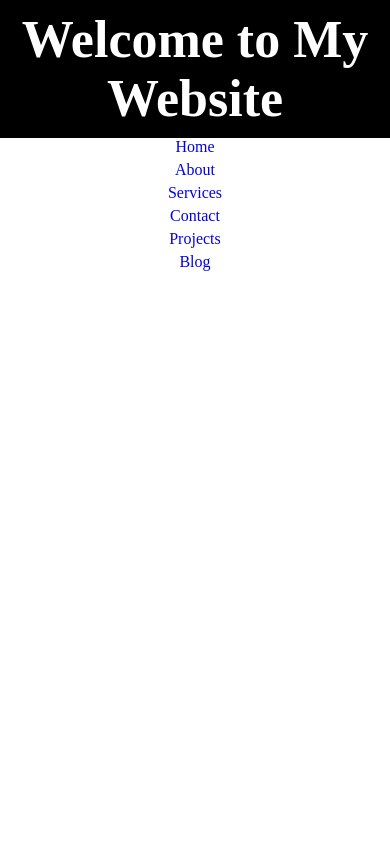
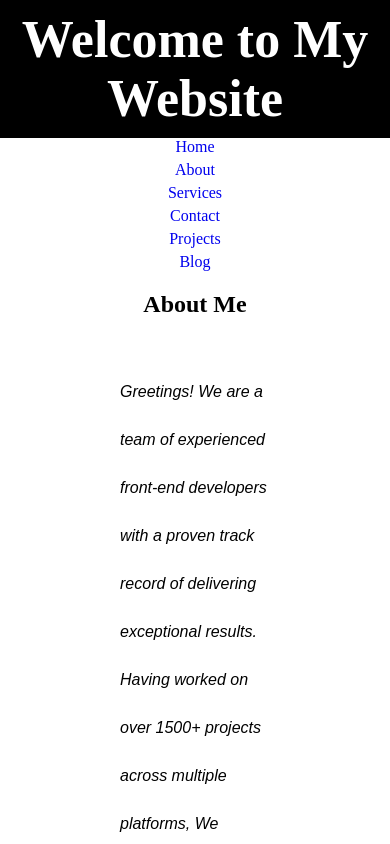
Before and after one commit to mdbulbulhasan/Basic-HTML-Webpage-Structure, a plain HTML site: page index.html in a window 390 px wide. Shown: the top 844 px of the page. Drawn offline with Linux system fonts and the light colour scheme.

Commit message:
22/06/24

```diff
--- a/index.html
+++ b/index.html
@@ -20,12 +20,25 @@
             <li class="blog"><a href="#blog">Blog</a></li>
     </nav>
 
-    <!-- <main>
+<main>
         <section id="about">
-            <h2>About</h2>
-            <p>This is a About section.</p>
+            <div class="right">
+                <h2>About Me</h2>
+            </div>
+            <div class="left">
+                <img class="img" src="/Images/about.jpg" alt="about me" height="600px" width="800px">
+            <p class="p-txt">Greetings! We are a team of experienced front-end developers with a
+                proven track record of delivering exceptional results. Having worked
+                on over 1500+ projects across multiple platforms, We specialize in
+                converting PSD to HTML, XD to HTML, Sketch to HTML, Figma to HTML
+                CSS/SCSS using Bootstrap 5 with responsive design. Our hand-typed
+                codes are SEO-friendly, well-structured and W3C validated. We strive to
+                provide the best possible service and ensure complete client
+                satisfaction. Let's bring your vision to life! Feel free to contact us
+                to discuss your project requirements in detail. Cheers!</p>
+            </div>
         </section>
-        <section id="services">
+        <!-- <section id="services">
             <div class="s-top">
                 <h2>My Services</h2>
             </div>
@@ -68,8 +81,8 @@
                 </div>
             </div>
 
-        </section>
-        <section id="contact">
+        </section> -->
+        <!-- <section id="contact">
             <div class="c-top">
                 <h2>Contact Me</h2>
             <p>I Will Be Glad To Answer Your Question</p>
@@ -82,8 +95,8 @@
                     <input type="button" value="Send Message" id="button">
             </div>
 
-        </section>
-        <section id="projects">
+        </section> -->
+        <!-- <section id="projects">
             <div class="p-top">
                 <h2>Projects</h2>
             <p>This is a project section.</p>
@@ -97,15 +110,15 @@
                 <img src="/Images/6.jpg" alt="" height="200px" width="293px">
             </div>
 
-        </section>
-        <section id="blog">
+        </section> -->
+        <!-- <section id="blog">
             <h2>Blog</h2>
             <p>This is a blog section.</p>
-        </section>
+        </section> -->
 
     </main>
 
-    <footer>
+    <!-- <footer>
         <p>&copy; 2024 My website</p>
     </footer> -->
 </body>
--- a/styles.css
+++ b/styles.css
@@ -11,6 +11,17 @@ header {
     color: #fff;
     width: 100%;
     padding: 10px;
+}
+
+@media  only screen and (max-width: 768px) {
+    header {
+        text-align: center;
+        font-size: 26px;
+        background-color: black;
+        color: #fff;
+        width: 100%;
+        padding: 10px;
+    }
 }
 
 nav {
@@ -37,3 +48,34 @@ nav a{
 nav a:hover {
     color: brown;
 }
+
+#about {
+    display: flex;
+    flex-direction: column;
+    justify-content: center;
+    align-items: center;
+    gap: 30px;
+    margin: 20px;
+}
+
+#about .left {
+    display: flex;
+    justify-content: center;
+    align-items: center;
+    gap: 30px;
+    padding: 20px 100px 20px;
+}
+
+#about .p-txt {
+    font-family: Arial;
+    font-size: 16px;
+    font-style: italic;
+    line-height: 3;
+}
+
+@media  only screen and (max-width: 768px) {
+    #about .left .img{
+        display: none;
+
+    }
+}
```
Also changed, not shown: Images/about.jpg (added).
